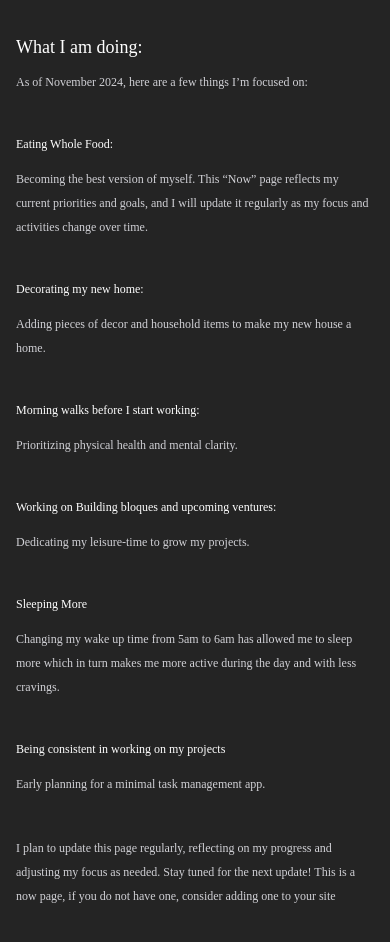
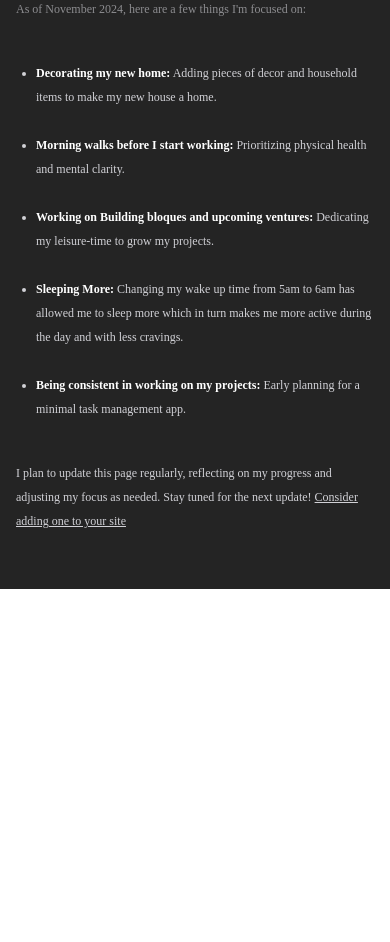
Before and after one commit to Lilianada/Quickview, a React (Create React App) app: page / in a window 390 px wide. Shown: the part 3540-4482 px from the top of the page. After the commit the page ends 4129 px from the top, so only its background shows below. Built offline with nearby package versions, Linux system fonts and the light colour scheme.

Commit message:
Refactor Now component layout and update content layout

```diff
--- a/src/components/Now.jsx
+++ b/src/components/Now.jsx
@@ -5,217 +5,85 @@ const Now = () => {
   const { theme } = useTheme();
   return (
     <section>
-      <div id="now" className="lg:hidden">
+      <div id="now" className="">
         <h2
-          className={`text-[20px] leading-[36px] font-semibold mb-12 text-left`}
+          className={`text-[20px] leading-[36px] font-semibold mb-12 text-left lg:text-[70px] lg:font-[900] lg:leading-[70px] lg:w-1/3 `}
           style={{ color: theme.primaryText }}
         >
           Now
         </h2>
+        <p className="text-[12px] leading-6 opacity-60 lg:text-[14px]">
+          Last updated: November 21st
+        </p>
         <div className="mb-10">
-          <p className=" text-[12px] leading-6"> Last updated: November 21st</p>
-        </div>
-        <div className="mb-10">
-          <h3
-            className={` font-medium text-[18px] leading-[21px] mb-3`}
-            style={{ color: theme.primaryText }}
-          >
-            Keep up with me:
-          </h3>
-          <p className=" text-[12px] leading-6">
-            Becoming the best version of myself. This “Now” page reflects my
+          <p className="text-[12px] leading-6 lg:text-[14px]">
+            Becoming the best version of myself. This "Now" page reflects my
             current priorities and goals, and I will update it regularly as my
             focus and activities change over time.
           </p>
         </div>
         <div className="mb-10">
           <h3
-            className={` font-medium text-[18px] leading-[21px] mb-3`}
+            className={`font-medium text-[18px] leading-[21px] mb-3 lg:text-[24px]`}
             style={{ color: theme.primaryText }}
           >
             What I am doing:
           </h3>
-          <p className=" text-[12px] leading-6">
-            As of November 2024, here are a few things I’m focused on:
+          <p className="text-[12px] leading-6 opacity-60 lg:text-[14px]">
+            As of November 2024, here are a few things I'm focused on:
           </p>
         </div>
-        <div className="mb-10">
-          <h3
-            className={`font-medium text-[12px] leading-[21px] mb-3`}
-            style={{ color: theme.primaryText }}
-          >
-            Eating Whole Food:
-          </h3>
-          <p className=" text-[12px] leading-6">
-            Becoming the best version of myself. This “Now” page reflects my
-            current priorities and goals, and I will update it regularly as my
-            focus and activities change over time.
-          </p>
-        </div>
-        <div className="mb-10">
-          <h3
-            className={`font-medium text-[12px] leading-[21px] mb-3`}
-            style={{ color: theme.primaryText }}
-          >
-            Decorating my new home:
-          </h3>
-          <p className=" text-[12px] leading-6">
+
+        <ul className="space-y-6 mb-10 list-disc pl-5">
+          <li className="text-[12px] leading-6 lg:text-[14px]">
+            <strong style={{ color: theme.primaryText }}>
+              Decorating my new home:
+            </strong>{" "}
             Adding pieces of decor and household items to make my new house a
             home.
-          </p>
-        </div>
-        <div className="mb-10">
-          <h3
-            className={`font-medium text-[12px] leading-[21px] mb-3`}
-            style={{ color: theme.primaryText }}
-          >
-            Morning walks before I start working:
-          </h3>
-          <p className=" text-[12px] leading-6">
+          </li>
+
+          <li className="text-[12px] leading-6 lg:text-[14px]">
+            <strong style={{ color: theme.primaryText }}>
+              Morning walks before I start working:
+            </strong>{" "}
             Prioritizing physical health and mental clarity.
-          </p>
-        </div>
-        <div className="mb-10">
-          <h3
-            className={`font-medium text-[12px] leading-[21px] mb-3`}
-            style={{ color: theme.primaryText }}
-          >
-            Working on Building bloques and upcoming ventures:
-          </h3>
-          <p className=" text-[12px] leading-6">
+          </li>
+
+          <li className="text-[12px] leading-6 lg:text-[14px]">
+            <strong style={{ color: theme.primaryText }}>
+              Working on Building bloques and upcoming ventures:
+            </strong>{" "}
             Dedicating my leisure-time to grow my projects.
-          </p>
-        </div>
-        <div className="mb-10">
-          <h3
-            className={`font-medium text-[12px] leading-[21px] mb-3`}
-            style={{ color: theme.primaryText }}
-          >
-            Sleeping More
-          </h3>
-          <p className=" text-[12px] leading-6">
+          </li>
+
+          <li className="text-[12px] leading-6 lg:text-[14px]">
+            <strong style={{ color: theme.primaryText }}>Sleeping More:</strong>{" "}
             Changing my wake up time from 5am to 6am has allowed me to sleep
             more which in turn makes me more active during the day and with less
             cravings.
-          </p>
-        </div>
-        <div className="mb-10">
-          <h3
-            className={`font-medium text-[12px] leading-[21px] mb-3`}
-            style={{ color: theme.primaryText }}
-          >
-            Being consistent in working on my projects
-          </h3>
-          <p className=" text-[12px] leading-6">
+          </li>
+
+          <li className="text-[12px] leading-6 lg:text-[14px]">
+            <strong style={{ color: theme.primaryText }}>
+              Being consistent in working on my projects:
+            </strong>{" "}
             Early planning for a minimal task management app.
-          </p>
-        </div>
-        <div className="mb-10">
-          <p className=" text-[12px] leading-6">
+          </li>
+        </ul>
+
+        <div className="mb-10 text-[12px] leading-6 lg:text-[14px]">
+          <p>
             I plan to update this page regularly, reflecting on my progress and
-            adjusting my focus as needed. Stay tuned for the next update! This
-            is a now page, if you do not have one, consider adding one to your
-            site
-          </p>
-        </div>
-      </div>
-      <div id="desktop-now" className="min-h-screen hidden lg:flex flex-col">
-        <div className="">
-          <h2
-            className={`text-[70px] font-[900] leading-[70px] w-1/3 mb-24`}
-            style={{ color: theme.primaryText }}
-          >
-            Now
-          </h2>
-        </div>
-        <div className={`mb-10 `}>
-          <h3
-            className={`font-medium text-[18px] leading-[21px] mb-3`}
-            style={{ color: theme.primaryText }}
-          >
-            What I am doing
-          </h3>
-          <p className=" text-[12px] leading-6">
-            As of November 2024, here are a few things I’m focused on:
-          </p>
-        </div>
-        <div className={`mb-10`}>
-          <h3
-            className={`font-medium text-[12px] leading-[21px] mb-3`}
-            style={{ color: theme.primaryText }}
-          >
-            Eating Whole Food
-          </h3>
-          <p className=" text-[12px] leading-6">
-            Becoming the best version of myself. This “Now” page reflects my
-            current priorities and goals, and I will update it regularly as my
-            focus and activities change over time.
-          </p>
-        </div>
-        <div className={`mb-10 `}>
-          <h3
-            className={`font-medium text-[12px] leading-[21px] mb-3`}
-            style={{ color: theme.primaryText }}
-          >
-            Decorating my new home
-          </h3>
-          <p className=" text-[12px] leading-6">
-            Adding pieces of decor and household items to make my new house a
-            home.
-          </p>
-        </div>
-        <div className={`mb-10 `}>
-          <h3
-            className={`font-medium text-[12px] leading-[21px] mb-3`}
-            style={{ color: theme.primaryText }}
-          >
-            Morning walks before I start working
-          </h3>
-          <p className=" text-[12px] leading-6">
-            Prioritizing physical health and mental clarity.
-          </p>
-        </div>
-        <div className={`mb-10 `}>
-          <h3
-            className={`font-medium text-[12px] leading-[21px] mb-3`}
-            style={{ color: theme.primaryText }}
-          >
-            Working on Building bloques and upcoming ventures:
-          </h3>
-          <p className=" text-[12px] leading-6">
-            Dedicating my leisure-time to grow my projects.
-          </p>
-        </div>
-        <div className={`mb-10 `}>
-          <h3
-            className={`font-medium text-[12px] leading-[21px] mb-3`}
-            style={{ color: theme.primaryText }}
-          >
-            Sleeping More
-          </h3>
-          <p className=" text-[12px] leading-6">
-            Changing my wake up time from 5am to 6am has allowed me to sleep
-            more which in turn makes me more active during the day and with less
-            cravings.
-          </p>
-        </div>
-        <div className={`mb-10 `}>
-          <h3
-            className={`font-medium text-[12px] leading-[21px] mb-3`}
-            style={{ color: theme.primaryText }}
-          >
-            Being consistent in working on my projects
-          </h3>
-          <p className=" text-[12px] leading-6">
-            Early planning for a minimal task management app.
-          </p>
-        </div>
-        <div className={`mb-10 `}>
-          <p className=" text-[12px] leading-6">
-            I plan to update this page regularly, reflecting on my progress and
-            adjusting my focus as needed. Stay tuned for the next update! This
-            is a now page, if you do not have one, consider adding one to your
-            site
+            adjusting my focus as needed. Stay tuned for the next update!{" "}
+            <a
+              href="https://"
+              className="underline"
+              target="_blank"
+              rel="noopener noreferrer"
+            >
+              Consider adding one to your site
+            </a>
           </p>
         </div>
       </div>
```
